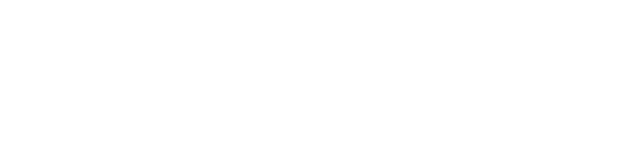
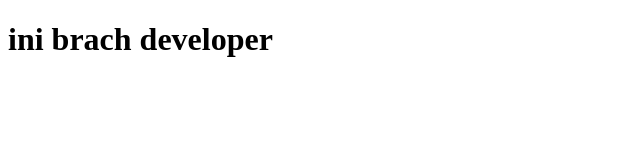
Before and after one commit to yasmin-raniah-sausan/pelatihan, a plain HTML site: page index.html in a window 1280 px wide. Shown: the whole page, without its empty margins (0-640 px from the left). Drawn offline with Linux system fonts and the light colour scheme.

Commit message:
Update index.html

```diff
--- a/index.html
+++ b/index.html
@@ -6,5 +6,7 @@
     <meta name="viewport" content="width=device-width, initial-scale=1.0" />
     <title>Document</title>
 </head>
-<body></body>
+<body>
+    <h1>ini brach developer</h1>
+</body>
 </html>
```
